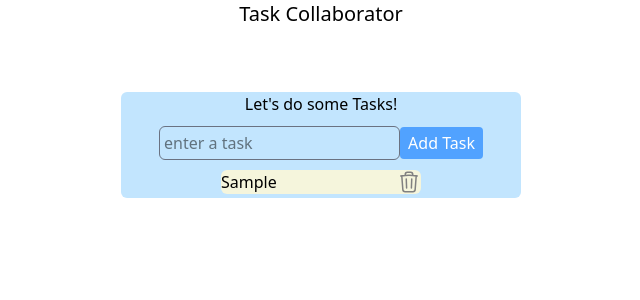
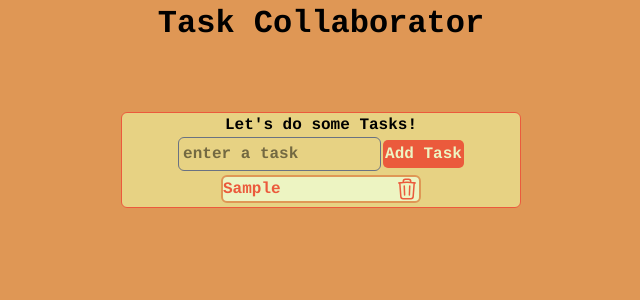
Before and after one commit to calentine/TaskCollaborator, a React (Vite) app: page / in a window 1280 px wide. Both pictures are taken after typing "Sample" into the empty fields and a click on the button "Add Task". Shown: the top 300 px of the page, without its empty margins (319-959 px from the left). Built offline with nearby package versions, Linux system fonts and the light colour scheme; no server answers.

Commit message:
playing around with styling

```diff
--- a/package.json
+++ b/package.json
@@ -18,6 +18,7 @@
     "socket.io": "^4.8.1",
     "socket.io-client": "^4.8.1",
     "tailwindcss": "^4.0.0",
+    "taskcollaboration": "file:",
     "uuid": "^11.0.5"
   },
   "devDependencies": {
--- a/src/App.css
+++ b/src/App.css
@@ -1,27 +1,37 @@
 @import "tailwindcss";
 
+:root {
+    --dark_orange: #EB5A3C;
+    --light_orange: #DF9755;
+    --dark_yellow: #E7D283;
+    --light_yellow: #EDF4C2;
+}
 .page-layout {
     display: flex;
     flex-direction:column;
     align-items: center;
     min-height: 100vh;
+    background-color: var(--light_orange);
+    font-weight: bold;
+    font-family: Courier, monospace;
 }
 .page-header {
     height:fit-content;
     width: 100%;
     justify-items: center;
+    font-size:xx-large;
 }
 .task-container{
     margin-top: 5%;
+    padding-bottom: 4px;
     width:100%;
     max-width: 400px;
     justify-items: center;
-    border:1px;
+    border:1.5px solid var(--dark_orange);
     border-radius: 6px;
-    background-color: #C2E5FE;
+    background-color: var(--dark_yellow);
 }
 .input-container{
-    padding:10px;
     height: auto;
 }
 .task-list{
@@ -37,6 +47,15 @@
     width:200px;
     border: 1px;
     border-radius: 6px;
-    background-color:beige;
-    margin-bottom: 4px;
+    border: 2px solid var(--light_orange);
+    background-color:var(--light_yellow);
+    color: var(--dark_orange);
+    margin-top: 4px;
 }
+button{
+    padding: 2px;
+    margin-left: 2px;
+    border-radius: 5px;
+    background-color:var(--dark_orange);
+    color: var(--light_yellow);
+}
--- a/src/components/PageHeader.jsx
+++ b/src/components/PageHeader.jsx
@@ -3,7 +3,7 @@ import React from 'react'
 export default function PageHeader() {
   return (
     <div className='page-header'>
-      <h1 className='text-xl'>Task Collaborator</h1>
+      <h1>Task Collaborator</h1>
     </div>
   )
 }
--- a/src/components/Task.tsx
+++ b/src/components/Task.tsx
@@ -8,7 +8,7 @@ export default function Task({ task, toggleComplete, deleteTask }) {
             <span onClick={()=>toggleComplete(task.id)}  className={task.completed ? "line-through" : ""}>{task.name}</span>
             <div>
                 <TrashIcon
-                    color={'gray'}
+                    color={'#EB5A3C'}
                     height={24}
                     width={24}
                     onClick={() => deleteTask(task.id)
--- a/src/components/TaskInput.tsx
+++ b/src/components/TaskInput.tsx
@@ -25,7 +25,7 @@ return (
         onChange={handleInputChange}
         value={taskValue}
         />
-        <button className="bg-blue-400 text-white py-1 px-2 rounded" onClick={handleAddTask}>Add Task</button>
+        <button className='button' onClick={handleAddTask}>Add Task</button>
     </div>
   )
 }
```
Also changed, not shown: 1 other file (tests, documents, lock files or other folders).
